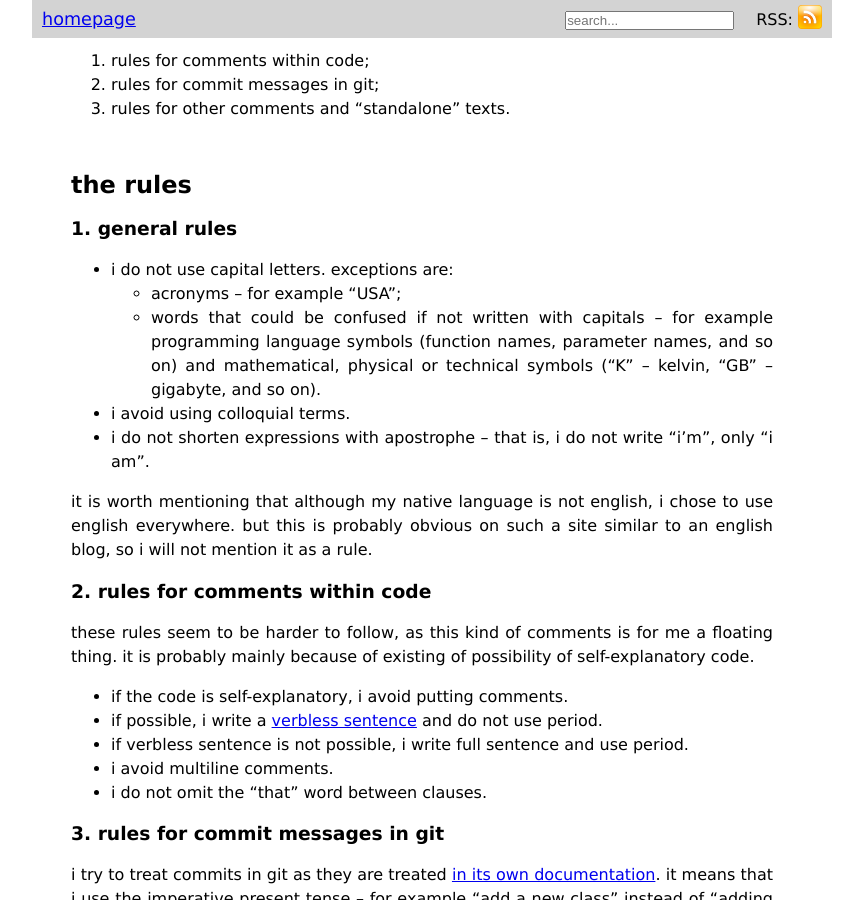
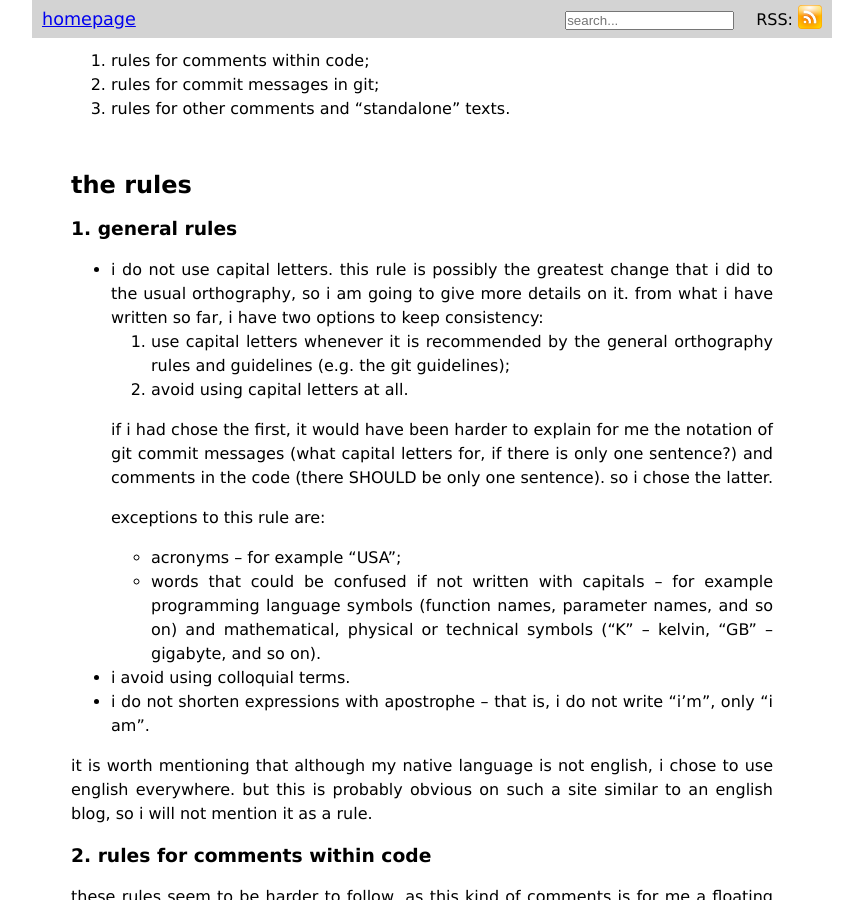
Before and after one commit to DevSilv/ARCHIVED-varts-plain-css, a Jekyll site: the page built from _posts/2018/08/01/2018-08-01-my-grammar-ortography-writing-style.md, in a window 1280 px wide and 900 px high, scrolled down 2589 px. Shown: the whole window, without its empty margins (208-1071 px from the left). Built offline with Jekyll 4.4.1, drawn with Linux system fonts in a browser that asks for light colours; some of the changed text lies outside the part shown.

Commit message:
add necessary additions

```diff
--- a/_posts/2018/08/01/2018-08-01-my-grammar-ortography-writing-style.md
+++ b/_posts/2018/08/01/2018-08-01-my-grammar-ortography-writing-style.md
@@ -86,7 +86,13 @@ as a result, i have created rules, my own rules that i will follow. what was imp
 
 ### 1. general rules
 
-- i do not use capital letters. exceptions are:
+- i do not use capital letters. this rule is possibly the greatest change that i did to the usual orthography, so i am going to give more details on it. from what i have written so far, i have two options to keep consistency:
+    1. use capital letters whenever it is recommended by the general orthography rules and guidelines (e.g. the git guidelines);
+    2. avoid using capital letters at all.
+
+    if i had chose the first, it would have been harder to explain for me the notation of git commit messages (what capital letters for, if there is only one sentence?) and comments in the code (there SHOULD be only one sentence). so i chose the latter.
+
+    exceptions to this rule are:
     - acronyms – for example "USA";
     - words that could be confused if not written with capitals – for example programming language symbols (function names, parameter names, and so on) and mathematical, physical or technical symbols ("K" – kelvin, "GB" – gigabyte, and so on).
 - i avoid using colloquial terms.
@@ -137,6 +143,7 @@ one may ask: should others follow your rules, or should they avoid them?
 1. i created them myself – and i am a layman, i have only a small background in writing.
 2. they are breaking some other well acknowledged rules, for example in the orthography field: https://en.oxforddictionaries.com/spelling/using-capital-letters
 3. they are not well-reasoned in any field (except my own ideas).
+4. the text without capital letters is less natural, therefore harder to read and easier to make a mistake.
 
 my second advice is as follows: **if you are looking for rules to follow, stick to these:**
 
```
